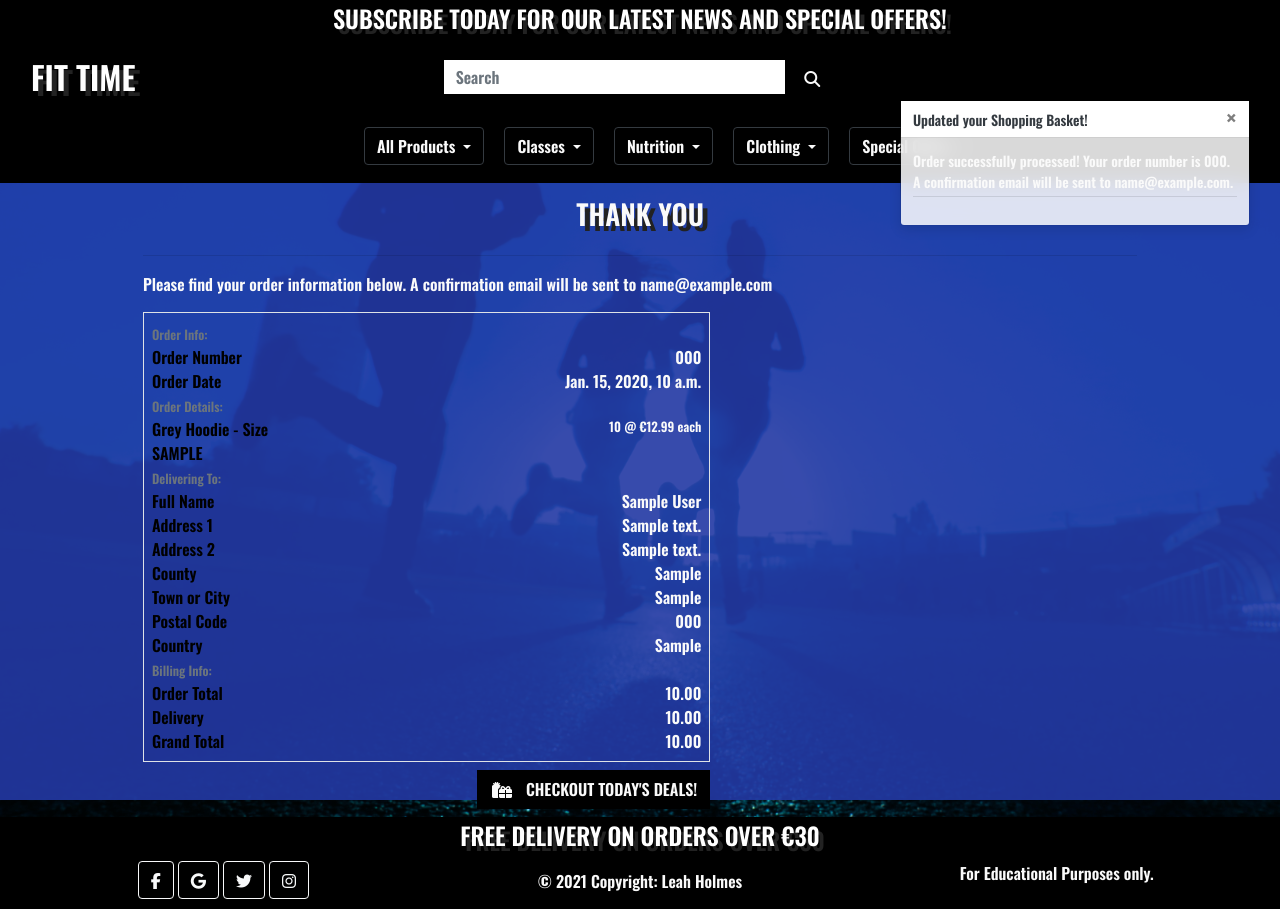
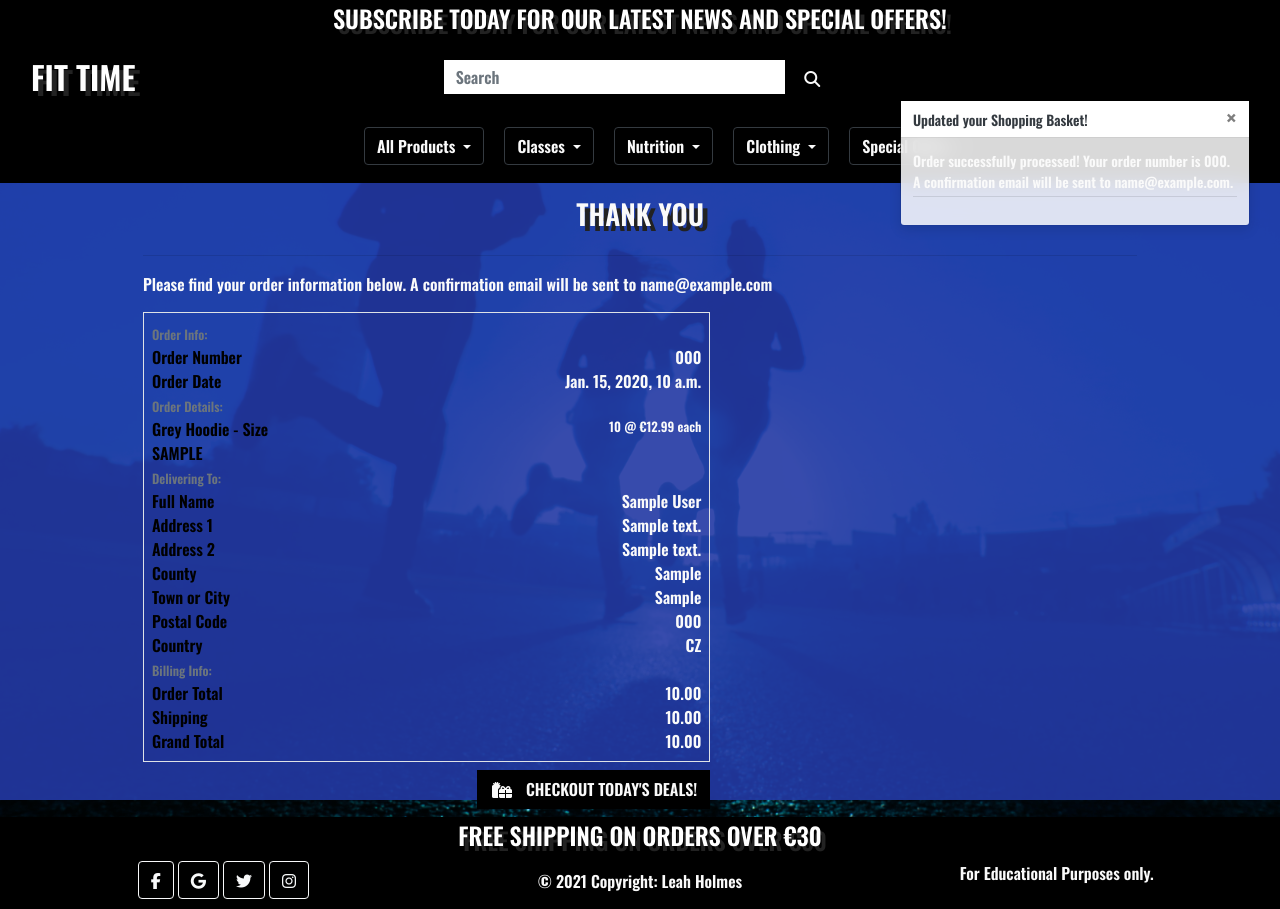
Before and after one commit to Leah1977/Fit_Time_MS4, a Django app: page /checkout/checkout_success/000 in a window 1280 px wide. Run offline with Django 3.2, Linux system fonts and the light colour scheme; data comes from the database, SQL or seed files in the repository; tables that the repository leaves empty hold one stand-in row (values such as "Sample post"); some libraries are stand-ins or nearby versions.

Commit message:
Change delivery to shipping where necessary

```diff
--- a/Fit_Time_MS4/settings.py
+++ b/Fit_Time_MS4/settings.py
@@ -176,8 +176,8 @@ MEDIA_URL = '/media/'
 MEDIA_ROOT = os.path.join(BASE_DIR, 'media')
 
 # Stripe
-FREE_DELIVERY_THRESHOLD = 30
-STANDARD_DELIVERY_PERCENTAGE = 10
+FREE_SHIPPING_THRESHOLD = 30
+STANDARD_SHIPPING_PERCENTAGE = 10
 STRIPE_CURRENCY = 'eur'
 STRIPE_PUBLIC_KEY = os.getenv('STRIPE_PUBLIC_KEY', '')
 STRIPE_SECRET_KEY = os.getenv('STRIPE_SECRET_KEY', '')
--- a/basket/contexts.py
+++ b/basket/contexts.py
@@ -33,22 +33,22 @@ def basket_contents(request):
                     'size': size
                 })
 
-    if total < settings.FREE_DELIVERY_THRESHOLD:
-        delivery = total * Decimal(settings.STANDARD_DELIVERY_PERCENTAGE / 100)
-        free_delivery_delta = settings.FREE_DELIVERY_THRESHOLD - total
+    if total < settings.FREE_SHIPPING_THRESHOLD:
+        shipping = total * Decimal(settings.STANDARD_SHIPPING_PERCENTAGE / 100)
+        free_shipping_delta = settings.FREE_SHIPPING_THRESHOLD - total
     else:
-        delivery = 0
-        free_delivery_delta = 0
+        shipping = 0
+        free_shipping_delta = 0
 
-    grand_total = delivery + total
+    grand_total = shipping + total
 
     context = {
         'basket_items': basket_items,
         'total': total,
         'product_count': product_count,
-        'delivery': delivery,
-        'free_delivery_delta': free_delivery_delta,
-        'free_delivery_threshold': settings.FREE_DELIVERY_THRESHOLD,
+        'shipping': shipping,
+        'free_shipping_delta': free_shipping_delta,
+        'free_shipping_threshold': settings.FREE_SHIPPING_THRESHOLD,
         'grand_total': grand_total,
 
     }
--- a/basket/templates/basket/basket.html
+++ b/basket/templates/basket/basket.html
@@ -86,9 +86,9 @@
                                 <h5><strong>Basket Total: €{{ total|floatformat:2 }}</strong></h5>
                                 <h5><strong>€{{ total|floatformat:2 }}</strong></h5>
                                 <h3 class="mt-4"><strong>Grand Total: €{{grand_total|floatformat:2 }}</strong></h5>
-                                {% if free_delivery_delta > 0 %}
+                                {% if free_shipping_delta > 0 %}
                                     <p class="mb-1 text-danger">
-                                        Spend another <strong>€{{ free_delivery_delta }}</strong> to get free delivery!
+                                        Spend another <strong>€{{ free_shipping_delta }}</strong> to get free shipping!
                                     </p>
                                 {% endif %}
                             </td>
--- a/checkout/models.py
+++ b/checkout/models.py
@@ -3,6 +3,8 @@ import uuid
 from django.db import models
 from django.db.models import Sum
 from django.conf import settings
+
+from django_countries.fields import CountryField
 
 from products.models import Product
 
@@ -14,14 +16,14 @@ class Order (models.Model):
     full_name = models.CharField(max_length=50, null=False, blank=False)
     email = models.EmailField(max_length=254, null=False, blank=False)
     phone_number = models.CharField(max_length=20, null=False, blank=False)
-    country = models.CharField(max_length=40, null=False, blank=False)
+    country = CountryField(blank_label='Country *', null=False, blank=False)
     postcode = models.CharField(max_length=20, null=True, blank=True)
     town_or_city = models.CharField(max_length=40, null=False, blank=False)
     street_address1 = models.CharField(max_length=80, null=False, blank=False)
     street_address2 = models.CharField(max_length=80, null=True, blank=True)
     county = models.CharField(max_length=80, null=True, blank=True)
     date = models.DateTimeField(auto_now_add=True)
-    delivery_cost = models.DecimalField(
+    shipping_cost = models.DecimalField(
         max_digits=6, decimal_places=2, null=False, default=0)
     order_total = models.DecimalField(
         max_digits=10, decimal_places=2, null=False, default=0)
@@ -39,15 +41,15 @@ class Order (models.Model):
     def update_total(self):
         """
         update grand total each time a line item is added,
-        allow for delivery costs.
+        allow for shipping costs.
         """
         self.order_total = self.lineitems.aggregate(
             Sum('lineitem_total'))['lineitem_total__sum'] or 0
-        if self.order_total < settings.FREE_DELIVERY_THRESHOLD:
-            self.delivery_cost = self.order_total * settings.            STANDARD_DELIVERY_PERCENTAGE / 100
+        if self.order_total < settings.FREE_SHIPPING_THRESHOLD:
+            self.shipping_cost = self.order_total * settings.            STANDARD_SHIPPING_PERCENTAGE / 100
         else:
-            self.delivery_cost = 0
-        self.grand_total = self.order_total + self.delivery_cost
+            self.shipping_cost = 0
+        self.grand_total = self.order_total + self.shipping_cost
         self.save()
 
     def save(self, *args, **kwargs):
--- a/checkout/templates/checkout/checkout_success.html
+++ b/checkout/templates/checkout/checkout_success.html
@@ -162,10 +162,10 @@
 
                     <div class="row">
                         <div class="col-12 col-md-4">
-                            <p class="mb-0 text-black font-weight-bold">Delivery</p>
+                            <p class="mb-0 text-black font-weight-bold">Shipping</p>
                         </div>
                         <div class="col-12 col-md-8 text-md-right">
-                            <p class="mb-0">{{ order.delivery_cost }}</p>
+                            <p class="mb-0">{{ order.shipping_cost }}</p>
                         </div>
                     </div>
 
--- a/checkout/webhook_handler.py
+++ b/checkout/webhook_handler.py
@@ -32,7 +32,7 @@ class StripeWH_Handler:
 
         # Store the billing and delivery details
         billing_details = intent.charges.data[0].billing_details
-        delivery_details = intent.delivery_details
+        delivery_details = intent.delivery
         grand_total = round(intent.charges.data[0].amount / 100, 2)
 
         # Clear data in the delivery details
--- a/requirements.txt
+++ b/requirements.txt
@@ -2,6 +2,7 @@ asgiref==3.4.1
 dj-database-url==0.5.0
 Django==3.2.9
 django-allauth==0.41.0
+django-countries==7.2.1
 django-crispy-forms==1.13.0
 oauthlib==3.1.1
 Pillow==8.4.0
@@ -10,3 +11,4 @@ python3-openid==3.2.0
 pytz==2021.3
 requests-oauthlib==1.3.0
 sqlparse==0.4.2
+stripe==2.63.0
--- a/templates/includes/footer.html
+++ b/templates/includes/footer.html
@@ -1,7 +1,7 @@
 <!-- delivery banner -->
-<div id="delivery-banner" class="row text-center">
+<div id="shipping-banner" class="row text-center">
     <div class="col bg-black text-white">
-        <h4 class="logo-font my-1">Free delivery on orders over €{{ free_delivery_threshold }}</h4>
+        <h4 class="logo-font my-1">Free shipping on orders over €{{ free_shipping_threshold }}</h4>
     </div>
 </div>
 <div class="container-fluid footer-container">
--- a/templates/includes/toasts/toast_success.html
+++ b/templates/includes/toasts/toast_success.html
@@ -32,12 +32,12 @@
             <div class="row">
                 <div class="col">
                     <strong><p class="mt-3 mb-1 text-black">
-                        Total{% if free_delivery_delta > 0 %} (Exc. delivery){% endif %}:
+                        Total{% if free_shipping_delta > 0 %} (Exc. shipping){% endif %}:
                         <span class="float-right">€{{ total|floatformat:2 }}</span>
                     </p></strong>
-                    {% if free_delivery_delta > 0 %}
+                    {% if free_shipping_delta > 0 %}
                         <p class="mb-0 p-2 bg-warning shadow-sm text-black text-center">
-                            Spend <strong>€{{free_delivery_delta }}</strong> more to get free delivery!
+                            Spend <strong>€{{free_shipping_delta }}</strong> more to get free shipping!
                         </p>
                     {% endif %}
                     <a href="{% url 'view_basket' %}" class="btn btn-black btn-block rounded-0">
```
Also changed, not shown: checkout/forms.py (+6 -6 lines), checkout/static/css/checkout.css (deleted, +0 -56 lines), checkout/static/js/stripe_elements.js (deleted, +0 -125 lines), checkout/templates/checkout/checkout.html (+8 -9 lines).
